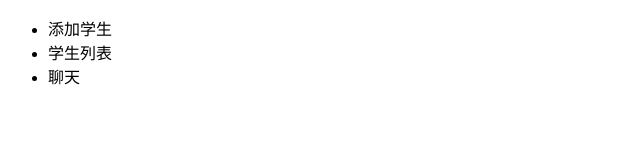
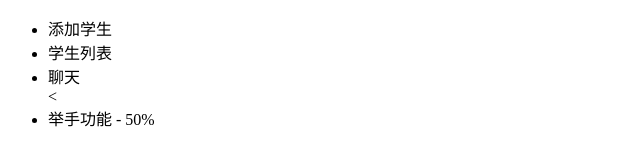
Before and after one commit to liuwenhaoliu/student, a plain HTML site: page index.html in a window 1280 px wide. Shown: the whole page, without its empty margins (0-640 px from the left). Drawn offline with Linux system fonts and the light colour scheme.

Commit message:
举手功能开发到50%

```diff
--- a/index.html
+++ b/index.html
@@ -9,6 +9,7 @@
         <li>添加学生</li>
         <li>学生列表</li>
         <li>聊天</li>
+        <<li>举手功能 - 50%</li>
 
     </ul>
 </body>
```
